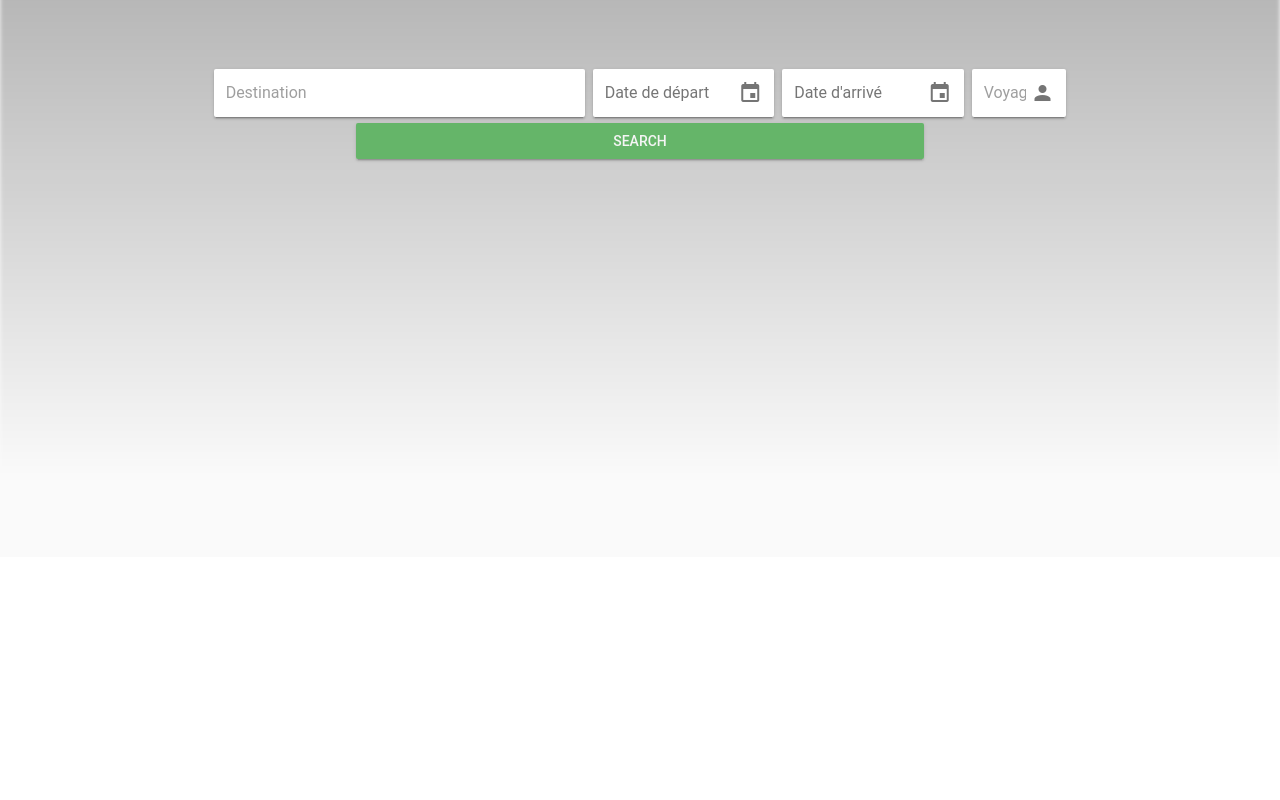
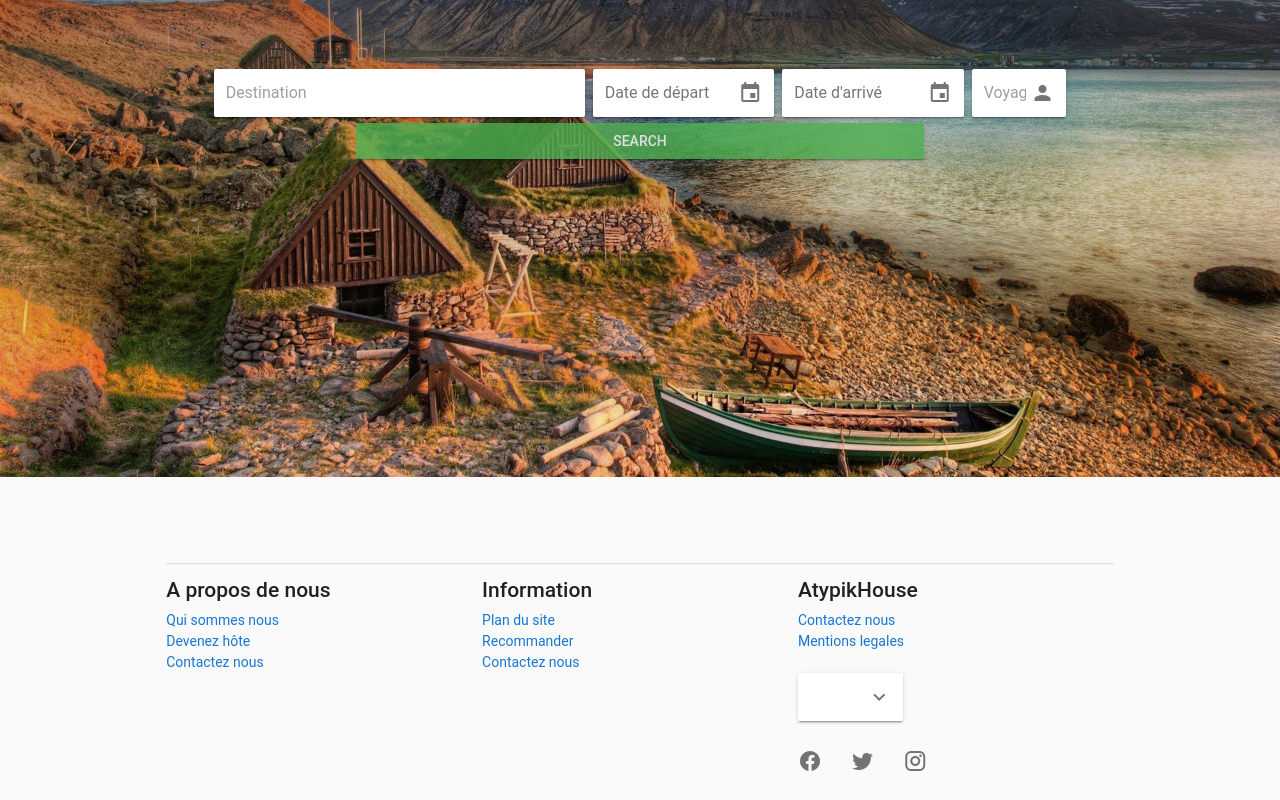
Before and after one commit to Cipop-project/-atypik-front, a Vue app: page / in a window 1280 px wide. Shown: the part 243-1043 px from the top of the page. Before the commit the page ends 800 px from the top, so only its background shows below. Built offline with nearby package versions, Linux system fonts and the light colour scheme; what vue-resource would draw is missing.

Commit message:
footer add

```diff
--- a/src/components/Footer.vue
+++ b/src/components/Footer.vue
@@ -1,16 +1,71 @@
 <template>
-  <v-container>
-    <v-layout justify-center>
+  <v-container id="footer">
+    <v-layout
+      justify-center
+      class="mt-5">
       <v-flex xs10>
+        <hr>
         <v-layout>
           <v-flex xs4>
-            First
+            <h4>A propos de nous</h4>
+            <router-link :to="{ name: 'about' }">Qui sommes nous</router-link>
+            <br>
+            <router-link :to="{ name: 'host' }">Devenez hôte</router-link>
+            <br>
+            <router-link :to="{ name: 'contact' }">Contactez nous</router-link>
+            <br>
           </v-flex>
           <v-flex xs4>
-            Second
+            <h4>Information</h4>
+            <router-link :to="{ name: 'about' }">Plan du site</router-link>
+            <br>
+            <router-link :to="{ name: 'host' }">Recommander</router-link>
+            <br>
+            <router-link :to="{ name: 'contact' }">Contactez nous</router-link>
+            <br>
           </v-flex>
           <v-flex xs4>
-            Third
+            <h4>AtypikHouse</h4>
+            <router-link :to="{ name: 'about' }">Contactez nous</router-link>
+            <br>
+            <router-link :to="{ name: 'cgv-cgu' }">Mentions legales</router-link>
+            <br>
+            <br>
+            <v-layout>
+              <v-flex
+                xs6
+                md4>
+                <v-select
+                  :items="currencies"
+                  append-icon="mdi-chevron-down"
+                  solo
+                  dense
+                  height="20"/>
+              </v-flex>
+            </v-layout>
+            <v-layout no-wrap>
+              <v-flex
+                xs4
+                md2>
+                <router-link :to="{ name: 'facebook' }">
+                  <v-icon>mdi-facebook</v-icon>
+                </router-link>
+              </v-flex>
+              <v-flex
+                xs4
+                md2>
+                <router-link :to="{ name: 'twitter' }">
+                  <v-icon>mdi-twitter</v-icon>
+                </router-link>
+              </v-flex>
+              <v-flex
+                xs4
+                md2>
+                <router-link :to="{ name: 'instagram' }">
+                  <v-icon>mdi-instagram</v-icon>
+                </router-link>
+              </v-flex>
+            </v-layout>
           </v-flex>
         </v-layout>
       </v-flex>
@@ -20,12 +75,17 @@
 
 <script>
 export default {
-  name: 'Footer'
+  name: 'Footer',
+  data () {
+    return {
+      currencies: ['EUR', 'USD']
+    }
+  }
 }
 </script>
 
 <style scoped>
-  * {
-    background-color: #6a8759;
+  #footer {
+    min-height: 300px;
   }
 </style>
--- a/src/components/Header.vue
+++ b/src/components/Header.vue
@@ -5,6 +5,7 @@
       flat
       class="transparent">
       <router-link
+        :style="{ cursor: 'pointer' }"
         tag="v-toolbar-title"
         to="/">
         <h1 class="font-weight-medium white--text">AtypikHouse</h1>
--- a/src/router/index.js
+++ b/src/router/index.js
@@ -1,6 +1,7 @@
 import Vue from 'vue'
 import Router from 'vue-router'
 import HomepageView from '../views/HomepageView.vue'
+import NotFoundView from '../views/NotFoundView.vue'
 import LoginView from '../views/index/LoginView.vue'
 import SigninView from '../views/index/RegisterView.vue'
 import SearchView from '../views/index/SearchView.vue'
@@ -34,6 +35,21 @@ export default new Router({
       path: '/',
       name: 'homepage',
       component: HomepageView
+    },
+    {
+      path: '/host/',
+      name: 'host',
+      component: NotFoundView
+    },
+    {
+      path: '/about/',
+      name: 'about',
+      component: NotFoundView
+    },
+    {
+      path: '/about/conditions',
+      name: 'cgu-cgv',
+      component: NotFoundView
     }
   ]
 })
--- a/src/views/App.vue
+++ b/src/views/App.vue
@@ -2,18 +2,23 @@
   <v-app class="full-width center-content">
     <Header/>
     <router-view/>
+    <Footer/>
   </v-app>
 </template>
 <script>
 import Header from '../components/Header.vue'
+import Footer from '../components/Footer.vue'
 import HomepageView from './HomepageView.vue'
+import NotFoundView from './NotFoundView.vue'
 import LoginView from './index/LoginView.vue'
 
 export default {
   components: {
     HomepageView,
+    NotFoundView,
     LoginView,
-    Header
+    Header,
+    Footer
   }
 }
 </script>
--- /dev/null
+++ b/src/views/NotFoundView.vue
@@ -0,0 +1,22 @@
+<template>
+  <v-container>
+    <v-layout>
+      <h1>Not Found 404</h1>
+    </v-layout>
+  </v-container>
+</template>
+
+<script>
+export default {
+  name: 'NotFoundView'
+}
+</script>
+
+<style scoped>
+  a {
+    color: darkgrey;
+  }
+  a, a:hover {
+    text-decoration: none;
+  }
+</style>
```
